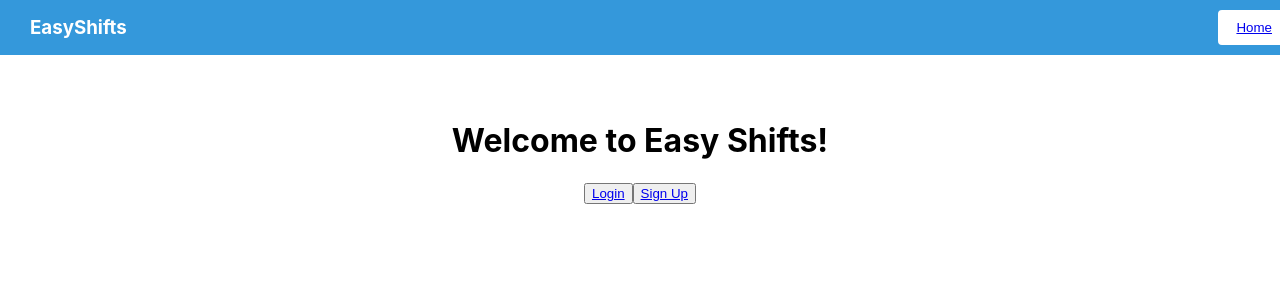
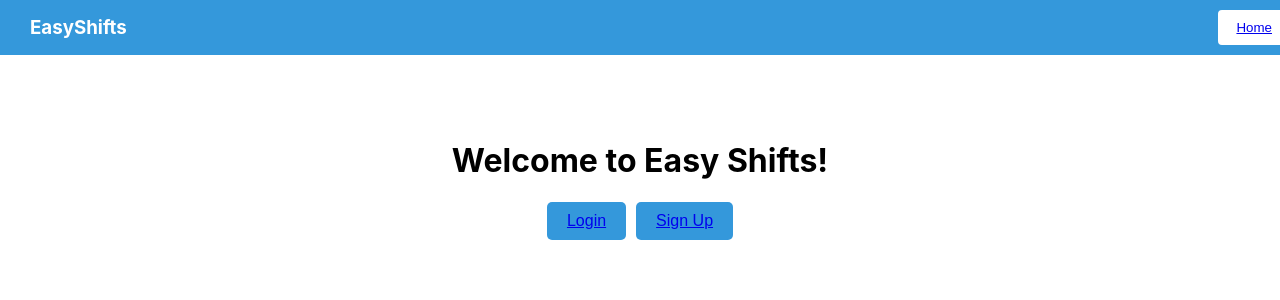
Before and after one commit to AlonMesh/EasyShifts, a React (Create React App) app in the folder app/: page / in a window 1280 px wide. Shown: the top 300 px of the page. Built offline with nearby package versions, Linux system fonts and the light colour scheme; no server answers.

Commit message:
signInShifts.jsx with simple text

```diff
--- a/app/src/components/Home.jsx
+++ b/app/src/components/Home.jsx
@@ -1,13 +1,30 @@
 // components/Home.js
 import React from 'react';
 import { Link } from 'react-router-dom';
+import './../css/Home.css';
 
 const Home = () => {
   return (
-    <div>
+    <div className="home-container">
       <h1>Welcome to Easy Shifts!</h1>
-      <button><Link to="/login">Login</Link></button>
-      <button><Link to="/signup">Sign Up</Link></button>
+      {/*
+      <p> Welcome to Easy Shifts, your ultimate solution for streamlined shift management!
+         Our innovative app empowers both managers and employees by simplifying the shift
+          scheduling process. Say goodbye to tedious communication and manual coordination.
+          With Easy Shifts, employees can effortlessly send their shift requests directly to managers,
+          and managers can efficiently respond, making the entire process seamless.
+          Enjoy the convenience of requesting, managing, and receiving shift updates all in one place.
+          Revolutionize the way you handle scheduling and ensure a hassle-free experience for both
+          managers and employees. Easy Shifts is here to make work scheduling efficient, effective,
+          and, most importantly, easy for everyone involved.
+        </p>
+        <img src="/path/to/easy_shifts_image.jpg" alt="Easy Shifts" className="easy-shifts-image" />
+        */}
+
+      <div className="button-container">
+        <button className="login-button"><Link to="/login">Login</Link></button>
+        <button className="signup-button"><Link to="/signup">Sign Up</Link></button>
+      </div>
     </div>
   );
 }
--- a/app/src/components/SignInShifts.jsx
+++ b/app/src/components/SignInShifts.jsx
@@ -5,72 +5,27 @@ import { useSocket } from '../utils';
 const SignInShifts = () => {
 
     const socket = useSocket(); // Call the useSocket hook directly
-    const [checkboxes, setCheckboxes] = useState(Array(21).fill(false));
 
-    const shifts = ['Morning', 'Noon', 'Evening'];
-    const daysOfWeek = ['Sunday', 'Monday', 'Tuesday', 'Wednesday', 'Thursday', 'Friday', 'Saturday'];
+    const [shiftsString, setShiftsString] = useState('')
 
-    const handleCheckboxChange = (index) => {
-        setCheckboxes((prevCheckboxes) => {
-        const newCheckboxes = [...prevCheckboxes];
-        newCheckboxes[index] = !newCheckboxes[index];
-        return newCheckboxes;
-        });
-    };
-
-    const handleSubmit = () => {
-        let resultString = '';
-        daysOfWeek.forEach((day, dayIndex) => {
-            shifts.forEach((shift, shiftIndex) => {
-                const checkboxIndex = dayIndex * shifts.length + shiftIndex;
-                resultString += `${dayIndex + 1}${shift.charAt(0).toLowerCase()}-${checkboxes[checkboxIndex] ? 't' : 'f'}_`;
-            });
-        });
+    const onSubmit = () => {
         if (socket && socket.readyState === WebSocket.OPEN) {
             const request = {
                 request_id: 40,
-                data: {resultString},
+                data: {shiftsString},
             };
-        socket.send(JSON.stringify(request));
+            socket.send(JSON.stringify(request));
+            console.log('Request for shifts has been submitted')
         }
-    }
-
+    };
 
 
     return (
         <div>
         <h1>What is your availability next week?</h1>
-        <table border="1">
-            <thead>
-            <tr>
-                <th></th>
-                {daysOfWeek.map((day) => (
-                <th key={day} style={{ padding: '10px' }} >{day}</th>
-                ))}
-            </tr>
-
-            </thead>
-            <tbody>
-            {shifts.map((shift) => (
-                <tr key={shift}>
-                <td>{shift}</td>
-                {Array(7)
-                    .fill(0)
-                    .map((_, dayIndex) => (
-                    <td key={dayIndex}>
-                        <input
-                        type="checkbox"
-                        checked={checkboxes[dayIndex * 3 + shifts.indexOf(shift)]}
-                        onChange={() => handleCheckboxChange(dayIndex * 3 + shifts.indexOf(shift))}
-                        />
-                    </td>
-                    ))}
-                </tr>
-            ))}
-            </tbody>
-        </table>
-        <button onClick={handleSubmit } style={{ display: 'block', margin: '20px auto', fontSize: '16px' }} >Submit</button>
-
+        <textarea cols={65} rows={5} onChange={(e)=>{setShiftsString(e.currentTarget.textContent)}}/>
+        <br/>
+        <button onClick={() => onSubmit()}>submit</button>
         {/* Link back to home page */}
         <Link to="/">Go back to home page</Link>
         </div>
--- /dev/null
+++ b/app/src/css/Home.css
@@ -0,0 +1,37 @@
+/* Home.css */
+.home-container {
+    text-align: center;
+    padding: 20px;
+  }
+
+  .easy-shifts-image {
+    max-width: 100%;
+    height: auto;
+    margin: 20px 0;
+    border-radius: 8px;
+    box-shadow: 0 0 10px rgba(0, 0, 0, 0.1);
+  }
+
+  .button-container {
+    display: flex;
+    justify-content: center;
+    gap: 10px;
+  }
+
+  .login-button,
+  .signup-button {
+    padding: 10px 20px;
+    font-size: 16px;
+    background-color: #3498db;
+    color: #fff;
+    border: none;
+    border-radius: 5px;
+    cursor: pointer;
+    text-decoration: none;
+    transition: background-color 0.3s;
+  }
+
+  .login-button:hover,
+  .signup-button:hover {
+    background-color: #2980b9;
+  }
```
